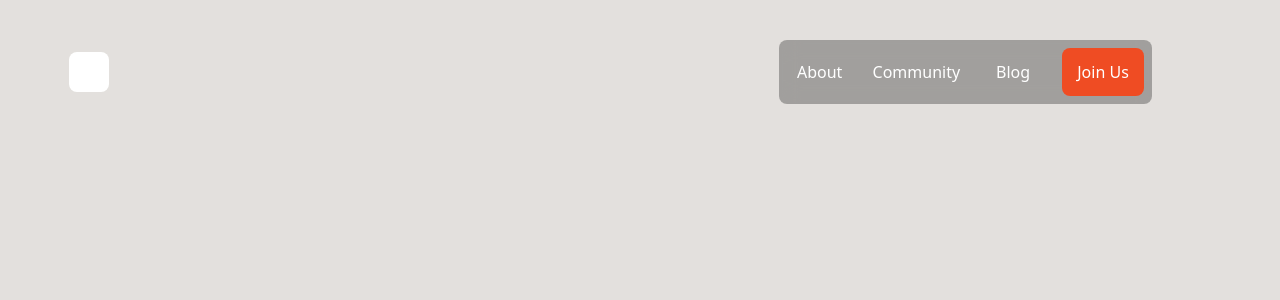
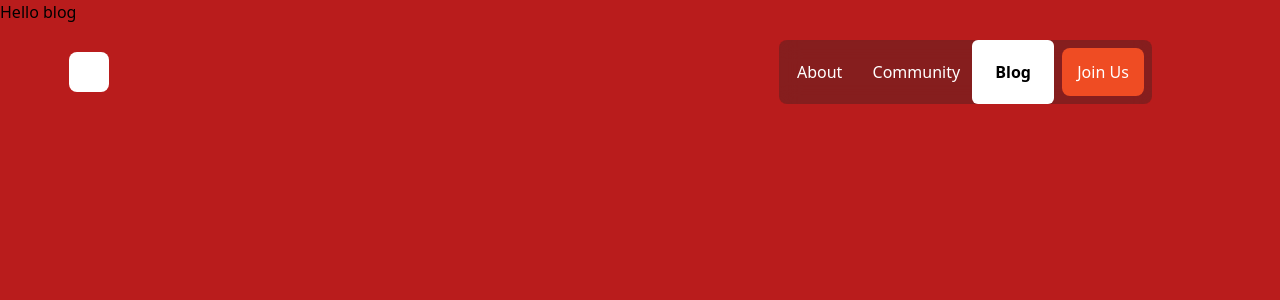
Before and after one commit to biswajitmee/firesideReact, a React (Vite) app: page /blog in a window 1280 px wide. Shown: the top 300 px of the page. Built offline with nearby package versions, Linux system fonts and the light colour scheme.

Commit message:
abot resposive

```diff
--- a/src/App.css
+++ b/src/App.css
@@ -1236,6 +1236,10 @@ video {
   border-radius: 0.75rem;
 }
 
+.rounded-md{
+  border-radius: 0.375rem;
+}
+
 .border-t-\[50px\]{
   border-top-width: 50px;
 }
@@ -1364,6 +1368,16 @@ video {
 .bg-yellow-500{
   --tw-bg-opacity: 1;
   background-color: rgb(234 179 8 / var(--tw-bg-opacity, 1));
+}
+
+.bg-red-700{
+  --tw-bg-opacity: 1;
+  background-color: rgb(185 28 28 / var(--tw-bg-opacity, 1));
+}
+
+.bg-blue-600{
+  --tw-bg-opacity: 1;
+  background-color: rgb(37 99 235 / var(--tw-bg-opacity, 1));
 }
 
 .bg-\[url\(\'\.\/about-horizontalBG\.avif\'\)\]{
@@ -1743,6 +1757,10 @@ video {
 
 .font-normal{
   font-weight: 400;
+}
+
+.font-semibold{
+  font-weight: 600;
 }
 
 .leading-10{
@@ -1895,6 +1913,10 @@ video {
 
 .duration-1000{
   transition-duration: 1000ms;
+}
+
+.duration-300{
+  transition-duration: 300ms;
 }
 
 .ease-in-out{
--- a/src/App.jsx
+++ b/src/App.jsx
@@ -5,6 +5,8 @@ import NavBar from './NavBar'
 import MobileNavBar from './MobileNavBar'
 import HomePage from './HomePage'
 import About from './About/AboutPage'
+import CommunitySection from './community/CommunitySection'
+import BlogSection from './blog/BlogSection'
 
 export default function App () {
   const [isMobile, setIsMobile] = useState(window.innerWidth <= 768) // Ensure initial check
@@ -27,10 +29,19 @@ export default function App () {
       <Router>
         {isMobile ? <MobileNavBar /> : <NavBar />}
 
-        <Routes>
+        {/* <Routes>
           <Route path='/' element={<HomePage />} />
           <Route path='/About' element={<About />} />
-        </Routes>
+          <Route path='/CommunitySection' element={<CommunitySection />} />
+          <Route path='/BlogSection' element={<BlogSection />} />
+        </Routes> */}
+
+<Routes>
+  <Route path='/' element={<HomePage />} />
+  <Route path='/about' element={<About />} />
+  <Route path='/community' element={<CommunitySection />} />
+  <Route path='/blog' element={<BlogSection />} />
+  </Routes>
       </Router>
     </>
   )
--- a/src/NavBar.jsx
+++ b/src/NavBar.jsx
@@ -1,49 +1,103 @@
-import React from 'react';
-import { Link } from 'react-router-dom';
+// import React from 'react';
+// import { Link } from 'react-router-dom';
+
+// function NavBar() {
+//   return (
+//     <div className='z-50 fixed mt-10 w-[90vw]' >
+//       <div className='gap-4 grid grid-cols-6'>
+//         <div className='col-start-1 col-end-1'>
+//           <Link
+//             to='/'
+//             className='flex flex-1 justify-center items-center p-3 text-center'
+//           >
+//             <div className='bg-white rounded-lg w-10 h-10 logoBox'></div>
+//           </Link>
+//         </div>
+//         <div className='col-span-2 col-end-7 menuGrid'>
+//           <div className='flex flex-nowrap rounded-lg text-white nav-bg'>
+//             <Link
+//               to='/About'
+//               className='flex flex-1 justify-center items-center p-3 text-center'
+//             >
+//               About
+//             </Link>
+//             <Link
+//               to='/Community'
+//               className='flex flex-1 justify-center items-center p-3 text-center'
+//             >
+//               Community
+//             </Link>
+//             <Link
+//               to='/Blog'
+//               className='flex flex-1 justify-center items-center p-3 text-center'
+//             >
+//               Blog
+//             </Link>
+//             <Link
+
+//               className='flex flex-1 justify-center items-center m-2 p-3 rounded-lg text-center btn-color'
+//             >
+//               Join Us
+//             </Link>
+//           </div>
+//         </div>
+//       </div>
+//     </div>
+//   );
+// }
+
+// export default NavBar;
+
+
+import React from 'react'
+import { NavLink } from 'react-router-dom'
 
 function NavBar() {
+  const navLinkClass = ({ isActive }) =>
+    `flex flex-1 justify-center items-center p-3 text-center transition-all duration-300 ${
+      isActive ? 'bg-white text-black rounded-md font-semibold' : 'text-white'
+    }`
+
   return (
-    <div className='z-50 fixed mt-10 w-[90vw]' >
+    <div className='z-50 fixed mt-10 w-[90vw]'>
       <div className='gap-4 grid grid-cols-6'>
         <div className='col-start-1 col-end-1'>
-          <Link
+          <NavLink
             to='/'
             className='flex flex-1 justify-center items-center p-3 text-center'
           >
             <div className='bg-white rounded-lg w-10 h-10 logoBox'></div>
-          </Link>
+          </NavLink>
         </div>
+
         <div className='col-span-2 col-end-7 menuGrid'>
-          <div className='flex flex-nowrap rounded-lg text-white nav-bg'>
-            <Link
-              to='/About'
-              className='flex flex-1 justify-center items-center p-3 text-center'
-            >
+          <div className='flex flex-nowrap rounded-lg nav-bg'>
+            <NavLink to='/about' className={navLinkClass}>
               About
-            </Link>
-            <Link
-              to='/community'
-              className='flex flex-1 justify-center items-center p-3 text-center'
-            >
+            </NavLink>
+            <NavLink to='/community' className={navLinkClass}>
               Community
-            </Link>
-            <Link
-              to='/blog'
-              className='flex flex-1 justify-center items-center p-3 text-center'
-            >
+            </NavLink>
+            <NavLink to='/blog' className={navLinkClass}>
               Blog
-            </Link>
-            <Link
+            </NavLink>
+            <NavLink
               to='/join'
-              className='flex flex-1 justify-center items-center m-2 p-3 rounded-lg text-center btn-color'
+              className={({ isActive }) =>
+                `flex flex-1 justify-center items-center m-2 p-3 rounded-lg text-center transition-all duration-300 ${
+                  isActive
+                    ? 'bg-white text-black font-semibold'
+                    : 'btn-color text-white'
+                }`
+              }
             >
               Join Us
-            </Link>
+            </NavLink>
           </div>
         </div>
       </div>
     </div>
-  );
+  )
 }
 
-export default NavBar;
+export default NavBar
--- /dev/null
+++ b/src/blog/BlogSection.jsx
@@ -0,0 +1,50 @@
+import React, { useEffect, useState } from 'react'
+
+import { gsap } from 'gsap'
+import { ScrollSmoother } from 'gsap/all'
+
+gsap.registerPlugin(ScrollSmoother)
+
+function BlogSection () {
+  const [isLoaded, setIsLoaded] = useState(false)
+
+  useEffect(() => {
+    const smoother = ScrollSmoother.create({
+      wrapper: '#smooth-wrapper',
+      content: '#smooth-content',
+      smooth: 2,
+      effects: true,
+      normalizeScroll: true,
+      smoothTouch: 0.4
+    })
+
+    const timer = setTimeout(() => {
+      setIsLoaded(true)
+    }, 300) // Adjust timing as needed
+
+    return () => {
+      clearTimeout(timer)
+      smoother.kill() // Clean up ScrollSmoother on unmount
+    }
+  }, [])
+
+  return (
+    <>
+      <div id='smooth-wrapper'>
+        <div id='smooth-content'>
+          {isLoaded ? (
+            <>
+              <div className='bg-red-700 w-screen h-screen'>
+                <h1>Hello blog</h1>
+              </div>
+            </>
+          ) : (
+            <div className='p-10 text-white text-center'>Loading...</div>
+          )}
+        </div>
+      </div>
+    </>
+  )
+}
+
+export default BlogSection
--- /dev/null
+++ b/src/community/CommunitySection.jsx
@@ -0,0 +1,56 @@
+import React, { useEffect, useState } from 'react'
+
+
+import { gsap } from 'gsap'
+import { ScrollSmoother } from 'gsap/all'
+
+gsap.registerPlugin(ScrollSmoother)
+
+function CommunitySection () {
+  const [isLoaded, setIsLoaded] = useState(false)
+
+  useEffect(() => {
+    const smoother = ScrollSmoother.create({
+      wrapper: '#smooth-wrapper',
+      content: '#smooth-content',
+      smooth: 2,
+      effects: true,
+      normalizeScroll: true,
+      smoothTouch: 0.4
+    })
+
+    const timer = setTimeout(() => {
+      setIsLoaded(true)
+    }, 300) // Adjust timing as needed
+
+    return () => {
+      clearTimeout(timer)
+      smoother.kill() // Clean up ScrollSmoother on unmount
+    }
+  }, [])
+
+  return (
+    <>
+      <div id='smooth-wrapper'>
+        <div id='smooth-content'>
+          {isLoaded ? (
+            <>
+            <div className='bg-blue-600 w-screen h-screen'>
+
+            <h1>Hello communityOneSection</h1>
+            </div>
+
+            </>
+          ) : (
+            <div className='p-10 text-white text-center'>Loading...</div>
+          )}
+        </div>
+      </div>
+    </>
+  )
+}
+
+
+
+
+export default CommunitySection
```
